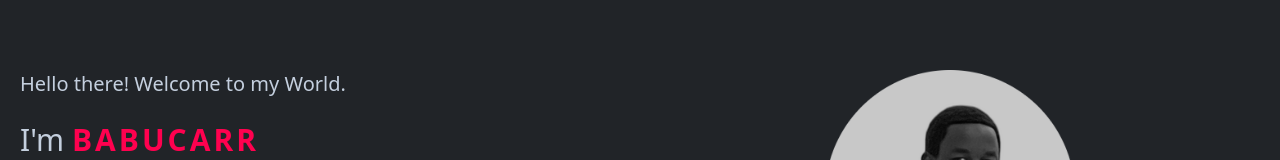
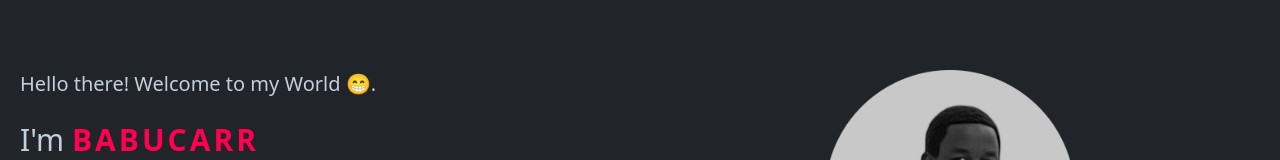
Before and after one commit to Babucarr-Badjie/Personal-Portfolio, a React (Create React App) app: page / in a window 1280 px wide. Shown: the part 127-287 px from the top of the page. Built offline with nearby package versions, Linux system fonts and the light colour scheme.

Commit message:
added a smiley emoji to home page

```diff
--- a/src/pages/home/Home.js
+++ b/src/pages/home/Home.js
@@ -26,7 +26,7 @@ export default function Home() {
       >
         <div className="flex flex-col gap-6 ">
           <h4 className="text-md font-normal largerTablet:text-xl  ">
-            Hello there! Welcome to my World.{" "}
+            Hello there! Welcome to my World 😁.{" "}
           </h4>
           <h1 className="font-normal text:xl largerTablet:text-3xl leading-normal">
             I'm{" "}
```
